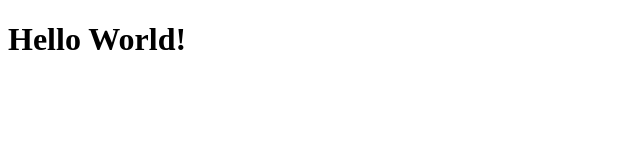
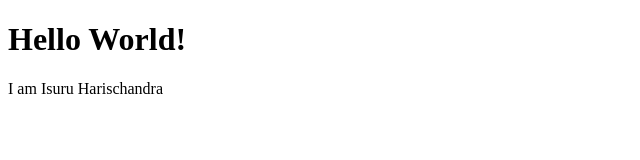
Before and after one commit to IsuruVihan/Test, a plain HTML site: page index.html in a window 1280 px wide. Shown: the whole page, without its empty margins (0-640 px from the left). Drawn offline with Linux system fonts and the light colour scheme.

Commit message:
added a paragraph to index.html

```diff
--- a/index.html
+++ b/index.html
@@ -5,5 +5,6 @@
     </head>
     <body>
         <h1>Hello World!</h1>
+        <p>I am Isuru Harischandra</p>
     </body>
 </html>
```
